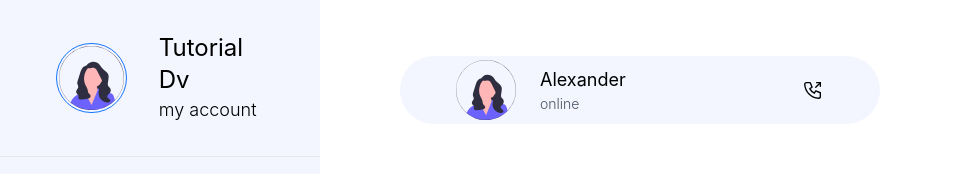
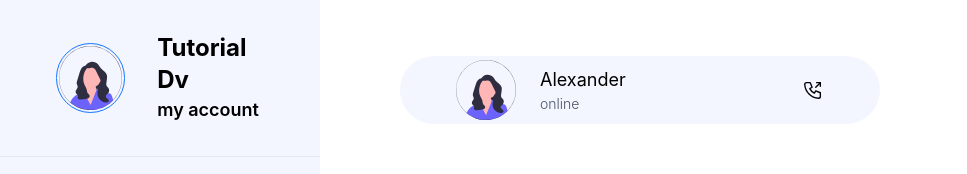
Before and after one commit to IT21239298/MERN-Stack-Messenger-Clone, a React (Create React App) app in the folder client/: page / in a window 1280 px wide. Shown: the top 174 px of the page, without its empty margins (0-967 px from the left). Built offline with nearby package versions, Linux system fonts and the light colour scheme.

Commit message:
change style

```diff
--- a/client/src/modules/Dashbord/index.js
+++ b/client/src/modules/Dashbord/index.js
@@ -43,8 +43,8 @@
             <img src={Avatar} width={75} height={75} />
           </div>
           <div className="ml-8">
-            <h3 className="text-2xl">Tutorial Dv</h3>
-            <p className="text-lg font-light">my account</p>
+            <h3 className="text-2xl font-bold">Tutorial Dv</h3>
+            <p className="text-lg  font-semibold">my account</p>
           </div>
         </div>
         <hr />
```
